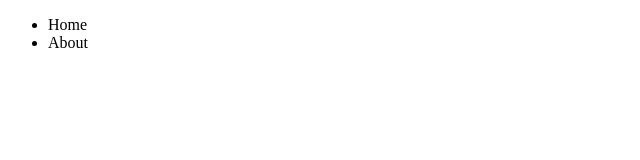
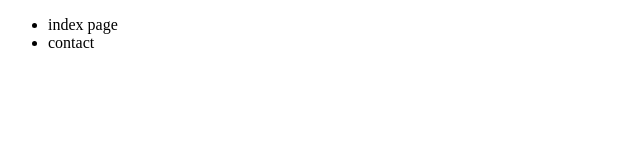
Before and after one commit to halil2734/saturday25, a plain HTML site: page index.html in a window 1280 px wide. Shown: the full height of the page, 0-640 px from the left. Drawn offline with Linux system fonts and the light colour scheme.

Commit message:
changed content of links ...

```diff
--- a/index.html
+++ b/index.html
@@ -10,8 +10,8 @@
         <header>
             <nav>
                 <ul>
-                    <li>Home</li>
-                    <li>About</li>
+                    <li>index page</li>
+                    <li>contact</li>
                 </ul>
             </nav>
         </header>
```
